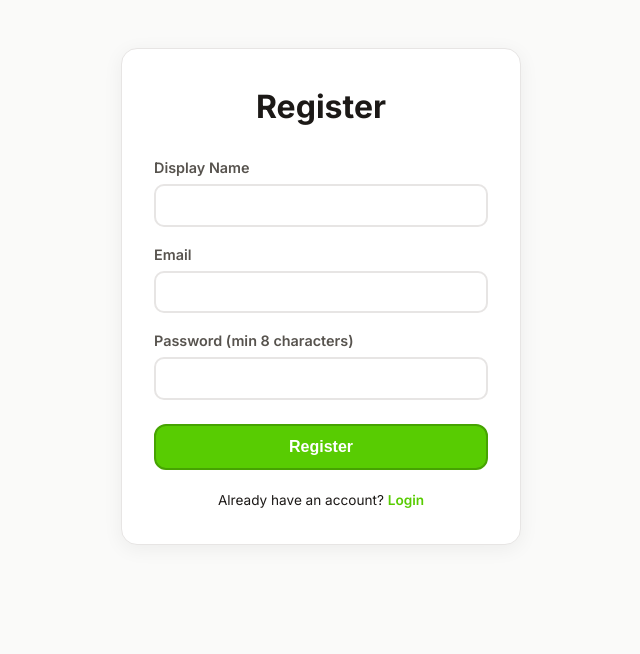
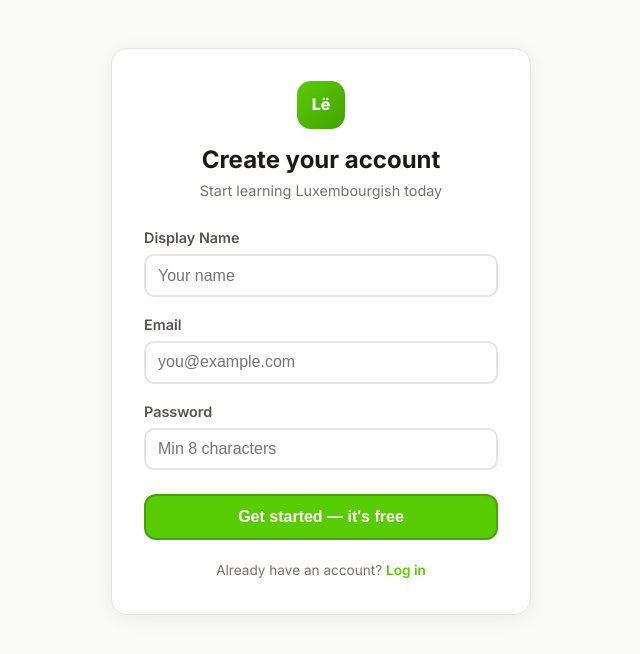
Before and after one commit to narsenic/Reply_app, a React (Vite) app in the folder client/: page /register in a window 1280 px wide. Shown: the top 654 px of the page, without its empty margins (319-959 px from the left). Built offline with nearby package versions, Linux system fonts and the light colour scheme; no server answers.

Commit message:
feat: auto-login after registration, add quick actions to dashboard, improve login/register UX

```diff
--- a/client/src/pages/DashboardPage.tsx
+++ b/client/src/pages/DashboardPage.tsx
@@ -196,6 +196,41 @@ export default function DashboardPage() {
             </p>
           </div>
         ))}
+      </div>
+
+      {/* Quick Actions */}
+      <div style={quickActionsStyle}>
+        <h2 style={{ fontSize: '1.1rem', marginBottom: '1rem' }}>Quick Actions</h2>
+        <div style={actionsGrid}>
+          <Link to="/assessment" style={actionCard}>
+            <span style={{ fontSize: '1.5rem' }}>🎯</span>
+            <div>
+              <strong style={{ display: 'block', color: '#1c1917' }}>Take Assessment</strong>
+              <span style={{ fontSize: '0.8rem', color: '#78716c' }}>Test your Luxembourgish level</span>
+            </div>
+          </Link>
+          <Link to="/self-select-level" style={actionCard}>
+            <span style={{ fontSize: '1.5rem' }}>📊</span>
+            <div>
+              <strong style={{ display: 'block', color: '#1c1917' }}>Set Your Level</strong>
+              <span style={{ fontSize: '0.8rem', color: '#78716c' }}>Self-select A1–C2</span>
+            </div>
+          </Link>
+          <Link to="/group-session" style={actionCard}>
+            <span style={{ fontSize: '1.5rem' }}>👥</span>
+            <div>
+              <strong style={{ display: 'block', color: '#1c1917' }}>Group Session</strong>
+              <span style={{ fontSize: '0.8rem', color: '#78716c' }}>Learn with others live</span>
+            </div>
+          </Link>
+          <Link to="/profile" style={actionCard}>
+            <span style={{ fontSize: '1.5rem' }}>⚙️</span>
+            <div>
+              <strong style={{ display: 'block', color: '#1c1917' }}>Profile & Settings</strong>
+              <span style={{ fontSize: '0.8rem', color: '#78716c' }}>Switch language, retake test</span>
+            </div>
+          </Link>
+        </div>
       </div>
 
       {/* Lesson history */}
@@ -428,3 +463,25 @@ const lessonLinkStyle: React.CSSProperties = {
   color: '#2563eb',
   textDecoration: 'none',
 };
+
+const quickActionsStyle: React.CSSProperties = {
+  marginBottom: '2rem',
+};
+
+const actionsGrid: React.CSSProperties = {
+  display: 'grid',
+  gridTemplateColumns: 'repeat(auto-fill, minmax(220px, 1fr))',
+  gap: '0.75rem',
+};
+
+const actionCard: React.CSSProperties = {
+  display: 'flex',
+  alignItems: 'center',
+  gap: '0.75rem',
+  padding: '1rem',
+  background: '#fff',
+  borderRadius: '12px',
+  border: '1px solid #e7e5e4',
+  textDecoration: 'none',
+  transition: 'border-color 0.15s, box-shadow 0.15s',
+};
--- a/client/src/pages/LoginPage.tsx
+++ b/client/src/pages/LoginPage.tsx
@@ -16,28 +16,26 @@ export default function LoginPage() {
       await login(email, password);
       navigate('/dashboard');
     } catch (err: any) {
-      setError(err.message || 'Login failed');
+      setError(err.message || 'Login failed. Please check your credentials.');
     }
   };
 
   return (
     <div className="page">
       <div style={cardStyle}>
-        <h1 style={{ marginBottom: '1.5rem', textAlign: 'center' }}>Login</h1>
+        <div style={{ textAlign: 'center', marginBottom: '1.5rem' }}>
+          <div style={logoCircle}>Lë</div>
+          <h1 style={{ marginTop: '0.75rem', fontSize: '1.5rem' }}>Welcome back</h1>
+          <p style={{ color: '#78716c', fontSize: '0.9rem' }}>Log in to continue learning</p>
+        </div>
         {error && <div className="error-display"><p>{error}</p></div>}
         <form onSubmit={handleSubmit}>
-          <label style={labelStyle}>
-            Email
-            <input type="email" value={email} onChange={e => setEmail(e.target.value)} required style={inputStyle} />
-          </label>
-          <label style={labelStyle}>
-            Password
-            <input type="password" value={password} onChange={e => setPassword(e.target.value)} required style={inputStyle} />
-          </label>
-          <button type="submit" disabled={loading} style={btnStyle}>{loading ? 'Logging in...' : 'Login'}</button>
+          <label style={labelStyle}>Email<input type="email" value={email} onChange={e => setEmail(e.target.value)} required placeholder="you@example.com" style={inputStyle} /></label>
+          <label style={labelStyle}>Password<input type="password" value={password} onChange={e => setPassword(e.target.value)} required placeholder="Your password" style={inputStyle} /></label>
+          <button type="submit" disabled={loading} style={btnStyle}>{loading ? 'Logging in...' : 'Log in'}</button>
         </form>
         <div style={linksStyle}>
-          <Link to="/register" style={linkStyle}>Create an account</Link>
+          <Link to="/register" style={linkStyle}>Create account</Link>
           <Link to="/forgot-password" style={linkStyle}>Forgot password?</Link>
         </div>
       </div>
@@ -45,9 +43,10 @@ export default function LoginPage() {
   );
 }
 
-const cardStyle: React.CSSProperties = { background: '#fff', borderRadius: '16px', padding: '2rem', border: '1px solid #e7e5e4', maxWidth: '400px', margin: '3rem auto', boxShadow: '0 4px 20px rgba(0,0,0,0.06)' };
+const cardStyle: React.CSSProperties = { background: '#fff', borderRadius: '16px', padding: '2rem', border: '1px solid #e7e5e4', maxWidth: '420px', margin: '3rem auto', boxShadow: '0 4px 20px rgba(0,0,0,0.06)' };
+const logoCircle: React.CSSProperties = { width: '48px', height: '48px', borderRadius: '14px', background: 'linear-gradient(135deg, #58cc02, #46a302)', color: '#fff', display: 'inline-flex', alignItems: 'center', justifyContent: 'center', fontWeight: 800, fontSize: '1rem' };
 const labelStyle: React.CSSProperties = { display: 'flex', flexDirection: 'column', gap: '0.3rem', marginBottom: '1rem', fontSize: '0.9rem', color: '#57534e', fontWeight: 600 };
-const inputStyle: React.CSSProperties = { padding: '0.65rem 0.75rem', borderRadius: '10px', border: '2px solid #e7e5e4', fontSize: '1rem', transition: 'border-color 0.15s' };
+const inputStyle: React.CSSProperties = { padding: '0.65rem 0.75rem', borderRadius: '10px', border: '2px solid #e7e5e4', fontSize: '1rem' };
 const btnStyle: React.CSSProperties = { width: '100%', padding: '0.75rem', background: '#58cc02', color: '#fff', border: '2px solid #46a302', borderRadius: '12px', cursor: 'pointer', fontSize: '1rem', fontWeight: 700, marginTop: '0.5rem' };
 const linksStyle: React.CSSProperties = { display: 'flex', justifyContent: 'space-between', marginTop: '1.25rem', fontSize: '0.85rem' };
 const linkStyle: React.CSSProperties = { color: '#58cc02', textDecoration: 'none', fontWeight: 600 };
--- a/client/src/pages/RegisterPage.tsx
+++ b/client/src/pages/RegisterPage.tsx
@@ -1,58 +1,53 @@
 import { useState } from 'react';
-import { Link } from 'react-router-dom';
+import { Link, useNavigate } from 'react-router-dom';
 import { useAuth } from '../contexts/AuthContext';
 
 export default function RegisterPage() {
-  const { register, loading } = useAuth();
+  const { register, login, loading } = useAuth();
+  const navigate = useNavigate();
   const [email, setEmail] = useState('');
   const [password, setPassword] = useState('');
   const [displayName, setDisplayName] = useState('');
   const [error, setError] = useState<string | null>(null);
-  const [success, setSuccess] = useState(false);
 
   const handleSubmit = async (e: React.FormEvent) => {
     e.preventDefault();
     setError(null);
     try {
       await register(email, password, displayName);
-      setSuccess(true);
+      // Auto-login after registration and go to assessment
+      await login(email, password);
+      navigate('/assessment');
     } catch (err: any) {
       const msg = err?.message || err?.details?.email || 'Registration failed. Please try again.';
       setError(typeof msg === 'string' ? msg : JSON.stringify(msg));
     }
   };
 
-  if (success) {
-    return (
-      <div className="page">
-        <div style={cardStyle}>
-          <h1 style={{ marginBottom: '1rem', textAlign: 'center' }}>Check Your Email</h1>
-          <p style={{ textAlign: 'center', color: '#555' }}>We sent a verification link to <strong>{email}</strong>. Please verify your email, then log in.</p>
-          <Link to="/login" style={{ ...btnStyle, display: 'block', textAlign: 'center', textDecoration: 'none', marginTop: '1.5rem' }}>Go to Login</Link>
-        </div>
-      </div>
-    );
-  }
-
   return (
     <div className="page">
       <div style={cardStyle}>
-        <h1 style={{ marginBottom: '1.5rem', textAlign: 'center' }}>Register</h1>
+        <div style={{ textAlign: 'center', marginBottom: '1.5rem' }}>
+          <div style={logoCircle}>Lë</div>
+          <h1 style={{ marginTop: '0.75rem', fontSize: '1.5rem' }}>Create your account</h1>
+          <p style={{ color: '#78716c', fontSize: '0.9rem' }}>Start learning Luxembourgish today</p>
+        </div>
         {error && <div className="error-display"><p>{error}</p></div>}
         <form onSubmit={handleSubmit}>
-          <label style={labelStyle}>Display Name<input type="text" value={displayName} onChange={e => setDisplayName(e.target.value)} required style={inputStyle} /></label>
-          <label style={labelStyle}>Email<input type="email" value={email} onChange={e => setEmail(e.target.value)} required style={inputStyle} /></label>
-          <label style={labelStyle}>Password (min 8 characters)<input type="password" value={password} onChange={e => setPassword(e.target.value)} required minLength={8} style={inputStyle} /></label>
-          <button type="submit" disabled={loading} style={btnStyle}>{loading ? 'Registering...' : 'Register'}</button>
+          <label style={labelStyle}>Display Name<input type="text" value={displayName} onChange={e => setDisplayName(e.target.value)} required placeholder="Your name" style={inputStyle} /></label>
+          <label style={labelStyle}>Email<input type="email" value={email} onChange={e => setEmail(e.target.value)} required placeholder="you@example.com" style={inputStyle} /></label>
+          <label style={labelStyle}>Password<input type="password" value={password} onChange={e => setPassword(e.target.value)} required minLength={8} placeholder="Min 8 characters" style={inputStyle} /></label>
+          <button type="submit" disabled={loading} style={btnStyle}>{loading ? 'Creating account...' : 'Get started — it\'s free'}</button>
         </form>
-        <p style={{ textAlign: 'center', marginTop: '1.25rem', fontSize: '0.85rem' }}>Already have an account? <Link to="/login" style={linkStyle}>Login</Link></p>
+        <p style={{ textAlign: 'center', marginTop: '1.25rem', fontSize: '0.85rem', color: '#78716c' }}>Already have an account? <Link to="/login" style={linkStyle}>Log in</Link></p>
       </div>
     </div>
   );
 }
 
-const cardStyle: React.CSSProperties = { background: '#fff', borderRadius: '16px', padding: '2rem', border: '1px solid #e7e5e4', maxWidth: '400px', margin: '3rem auto', boxShadow: '0 4px 20px rgba(0,0,0,0.06)' };
+const cardStyle: React.CSSProperties = { background: '#fff', borderRadius: '16px', padding: '2rem', border: '1px solid #e7e5e4', maxWidth: '420px', margin: '3rem auto', boxShadow: '0 4px 20px rgba(0,0,0,0.06)' };
+const logoCircle: React.CSSProperties = { width: '48px', height: '48px', borderRadius: '14px', background: 'linear-gradient(135deg, #58cc02, #46a302)', color: '#fff', display: 'inline-flex', alignItems: 'center', justifyContent: 'center', fontWeight: 800, fontSize: '1rem' };
 const labelStyle: React.CSSProperties = { display: 'flex', flexDirection: 'column', gap: '0.3rem', marginBottom: '1rem', fontSize: '0.9rem', color: '#57534e', fontWeight: 600 };
-const inputStyle: React.CSSProperties = { padding: '0.65rem 0.75rem', borderRadius: '10px', border: '2px solid #e7e5e4', fontSize: '1rem', transition: 'border-color 0.15s' };
+const inputStyle: React.CSSProperties = { padding: '0.65rem 0.75rem', borderRadius: '10px', border: '2px solid #e7e5e4', fontSize: '1rem' };
 const btnStyle: React.CSSProperties = { width: '100%', padding: '0.75rem', background: '#58cc02', color: '#fff', border: '2px solid #46a302', borderRadius: '12px', cursor: 'pointer', fontSize: '1rem', fontWeight: 700, marginTop: '0.5rem' };
 const linkStyle: React.CSSProperties = { color: '#58cc02', textDecoration: 'none', fontWeight: 600 };
```
